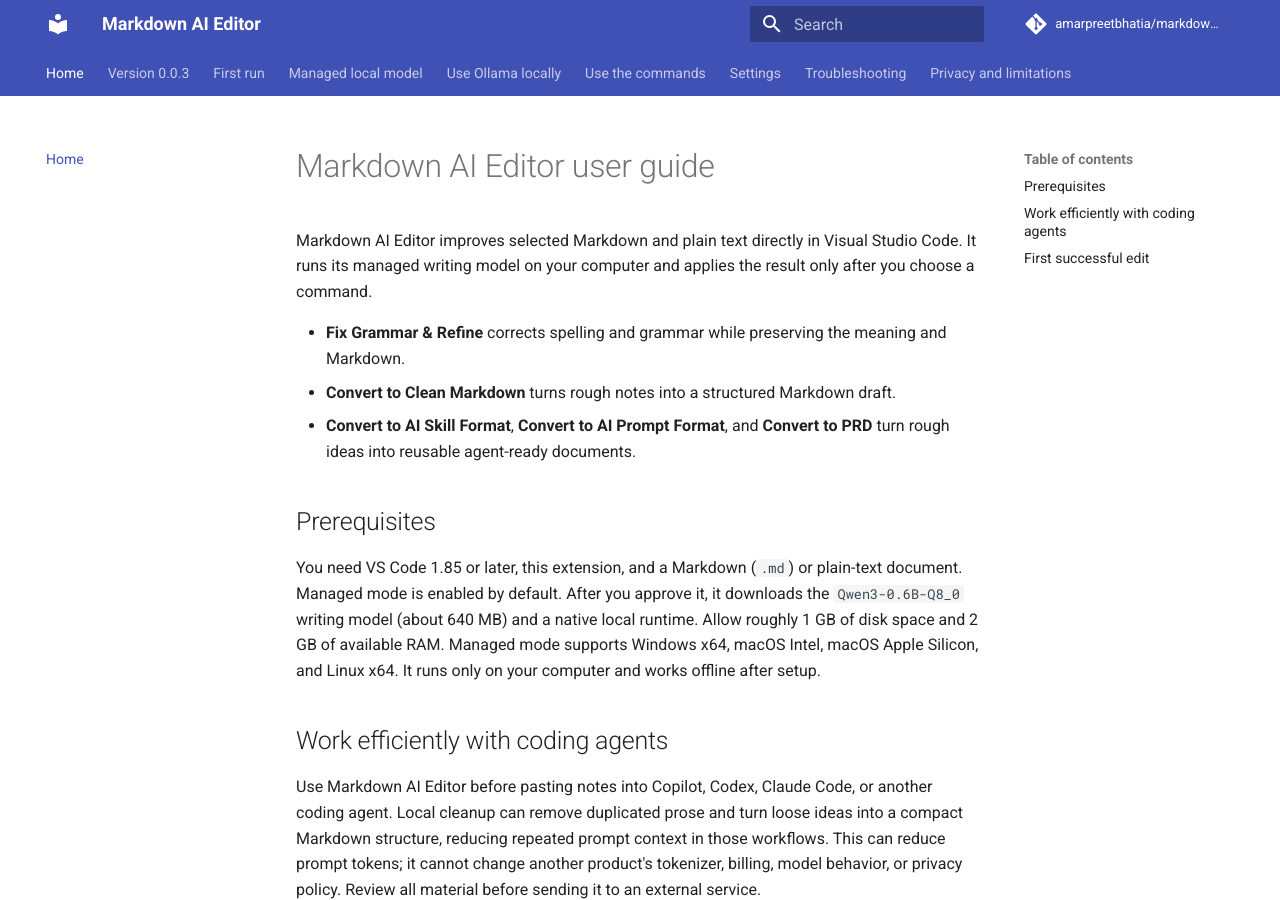
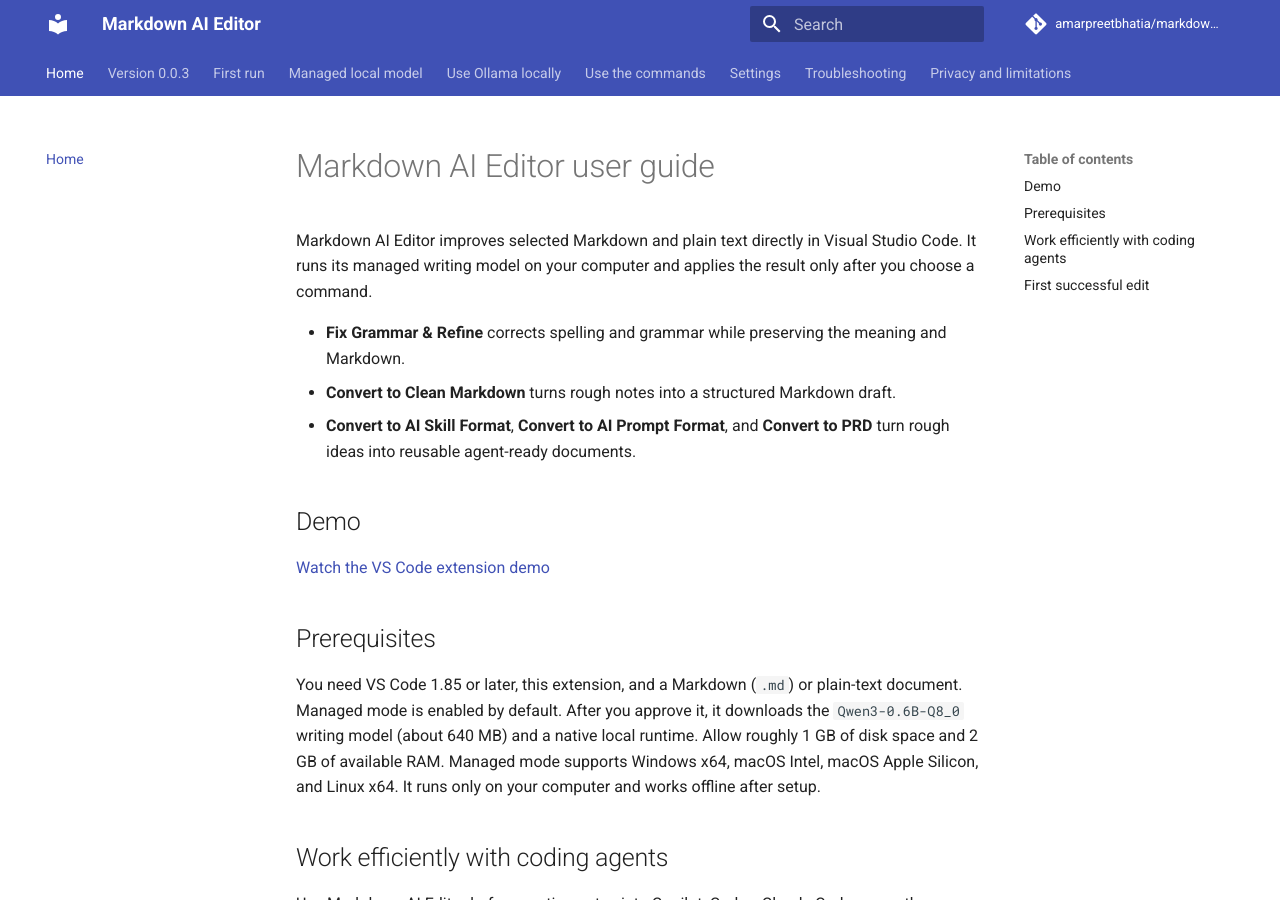
Before and after one commit to amarpreetbhatia/markdown-ai-editor-, an MkDocs documentation site: the page built from docs/index.md, in a window 1280 px wide and 900 px high. Built offline with MkDocs 1.6.1 and Material for MkDocs 9.7.7, drawn with Linux system fonts in a browser that asks for light colours; comment, search, counter and statistics services are not loaded.

Commit message:
Add demo video and enhance README and user guide with demo section

```diff
--- a/docs/index.md
+++ b/docs/index.md
@@ -5,6 +5,10 @@ Markdown AI Editor improves selected Markdown and plain text directly in Visual
 - **Fix Grammar & Refine** corrects spelling and grammar while preserving the meaning and Markdown.
 - **Convert to Clean Markdown** turns rough notes into a structured Markdown draft.
 - **Convert to AI Skill Format**, **Convert to AI Prompt Format**, and **Convert to PRD** turn rough ideas into reusable agent-ready documents.
+
+## Demo
+
+[Watch the VS Code extension demo](https://github.com/amarpreetbhatia/markdown-ai-editor-/blob/main/vs-code-ext-demo.mp4)
 
 ## Prerequisites
 
```
Also changed, not shown: README.md (+4 -0 lines), 1 other file.
